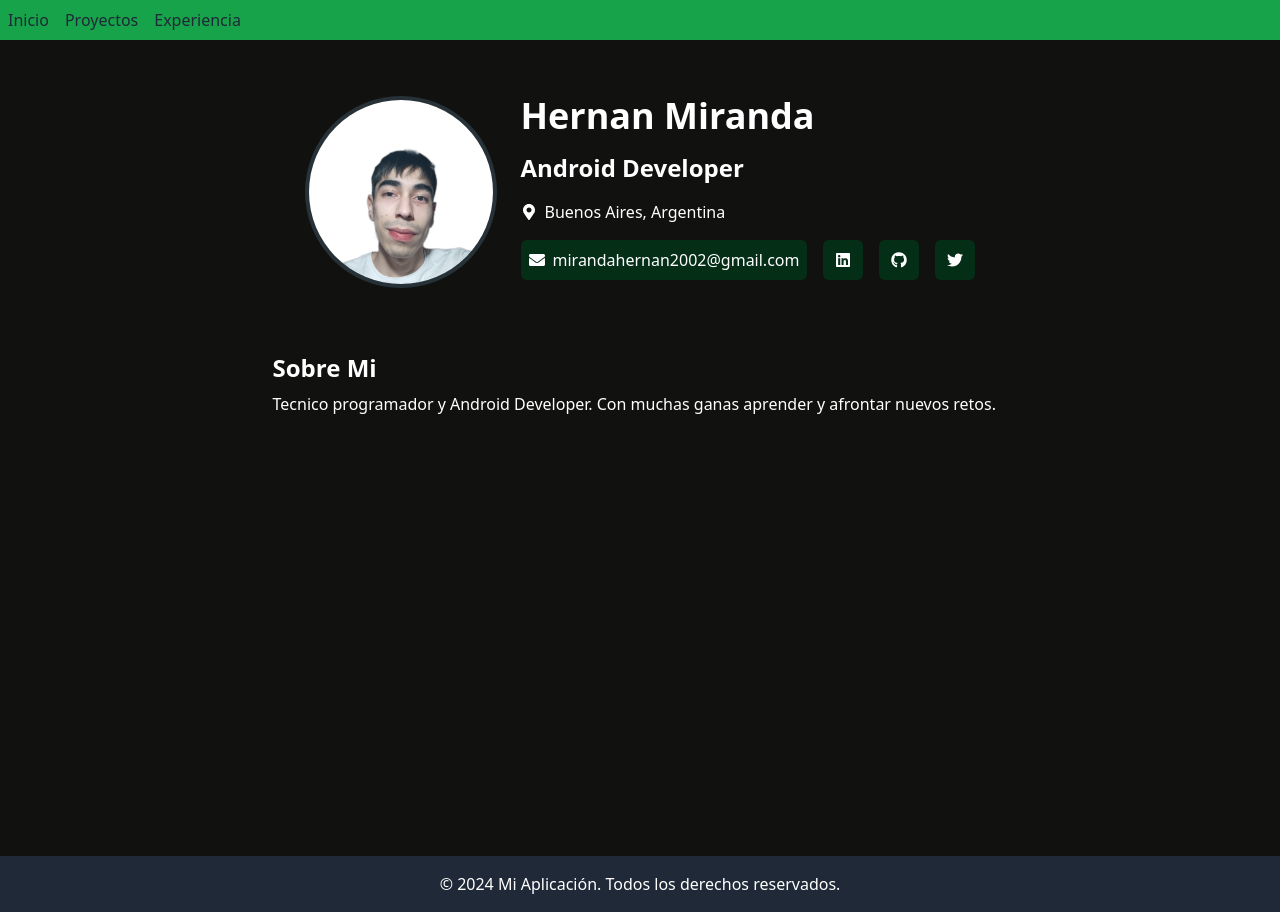
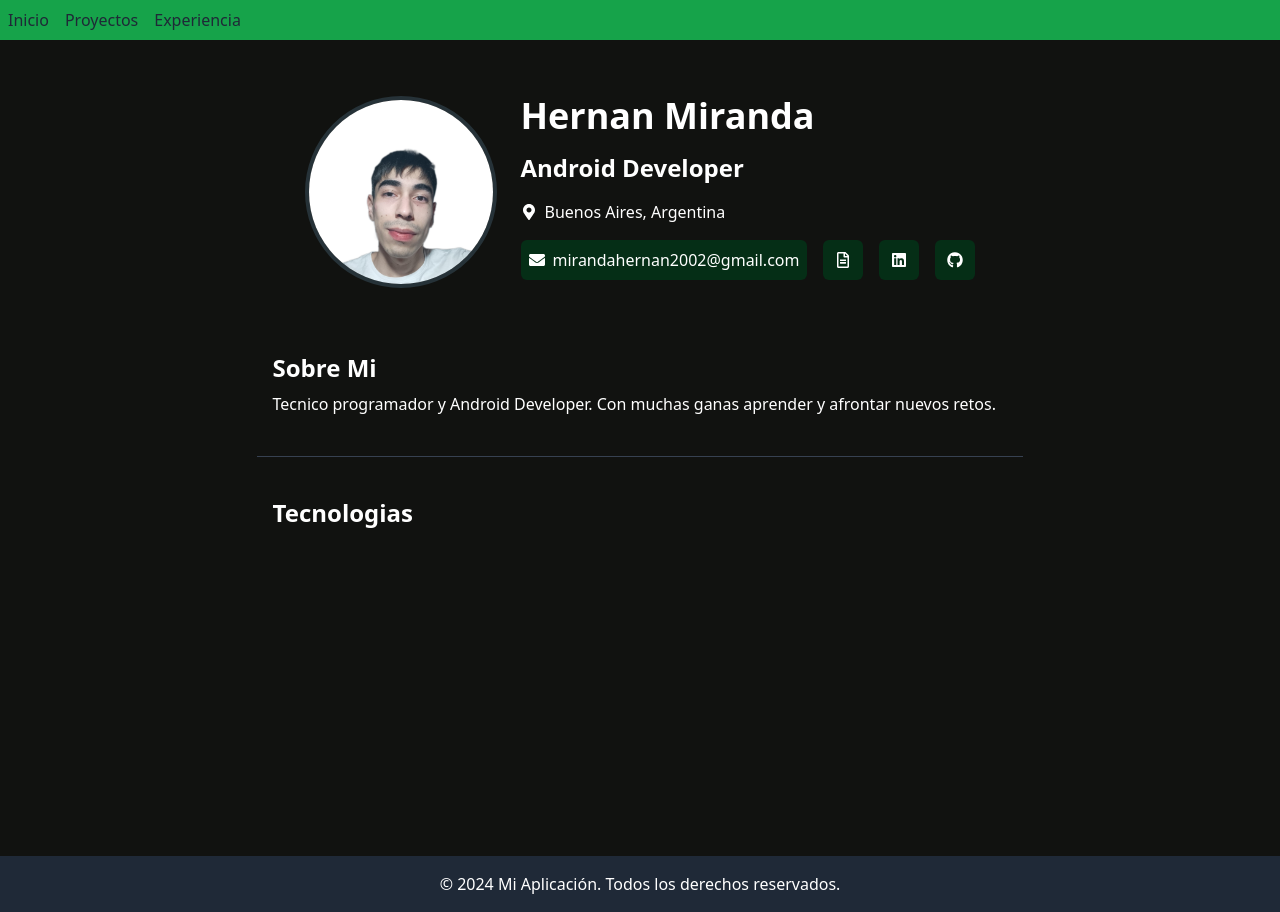
Before and after one commit to hernanMiranda22/portafolio, a React (Create React App) app: page / in a window 1280 px wide. Built offline with nearby package versions, Linux system fonts and the light colour scheme.

Commit message:
inicio de tecnologias

```diff
--- a/src/components/Card.jsx
+++ b/src/components/Card.jsx
@@ -1,7 +1,7 @@
 // PortfolioPresentation.js
 import React from 'react';
 import FotoPefil from '../fotoperfil.png'
-import { FaEnvelope, FaLinkedin, FaGithub, FaTwitter, FaMapMarkerAlt } from 'react-icons/fa';
+import { FaEnvelope, FaLinkedin, FaGithub, FaRegFileAlt, FaMapMarkerAlt } from 'react-icons/fa';
 
 function PortfolioPresentation() {
   return (
@@ -43,14 +43,14 @@ function PortfolioPresentation() {
           </a>
 
           {/* Redes Sociales */}
+          <a href="https://twitter.com" className="text-white items-center bg-green-950 hover:bg-green-800 rounded-md p-3">
+            <FaRegFileAlt />
+          </a>
           <a href="www.linkedin.com/in/hernán-miranda" className="text-white items-center bg-green-950 hover:bg-green-800 rounded-md p-3">
             <FaLinkedin />
           </a>
           <a href="https://github.com/hernanMiranda22" className="text-white items-center bg-green-950 hover:bg-green-800 rounded-md p-3">
             <FaGithub />
-          </a>
-          <a href="https://twitter.com" className="text-white items-center bg-green-950 hover:bg-green-800 rounded-md p-3">
-            <FaTwitter />
           </a>
         </div>
       </div>
--- a/src/components/Home.jsx
+++ b/src/components/Home.jsx
@@ -1,6 +1,7 @@
 import React from 'react';
 import Card from './Card';
 import AboutMe from './AboutMe';
+import Technology from './Tehcnology';
 
 
 function MainContent() {
@@ -14,9 +15,13 @@ function MainContent() {
         <div className="p-4">
           <AboutMe/>
         </div>
+
+        <hr className="border-t border-gray-700 my-6" />
+
+        <div className="p-4">
+          <Technology/>
+        </div>
       </div>
-
-
     </section>
   );
 }
--- /dev/null
+++ b/src/components/Tehcnology.jsx
@@ -0,0 +1,14 @@
+import React from "react";
+function Technology(){
+    return(
+        <div className="flex-col flex text-white items-start gap-2">
+            <h2 className="items-start font-bold text-2xl m-0">Tecnologias</h2>
+
+            <div className="flex-wrap flex items-start gap-2">
+
+            </div>
+        </div>
+    )
+}
+
+export default Technology;
```
